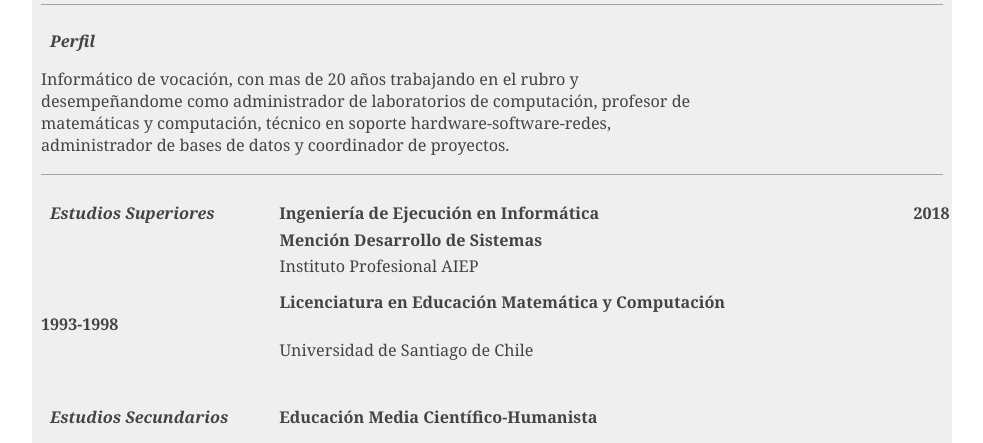
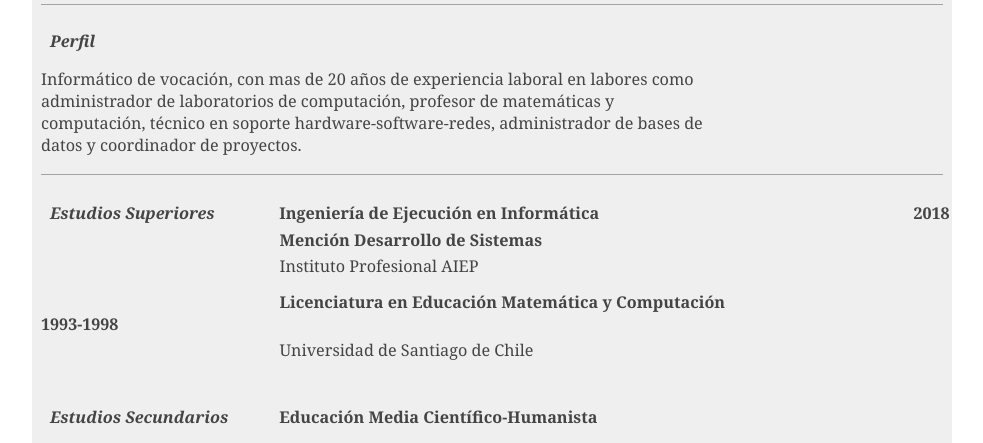
Before and after one commit to rmor1s/CV1, a plain HTML site: page index.html in a window 1280 px wide. Shown: the part 333-776 px from the top of the page, without its empty margins (148-1131 px from the left). Drawn offline with Linux system fonts and the light colour scheme.

Commit message:
actualizacion2

```diff
--- a/index.html
+++ b/index.html
@@ -19,6 +19,10 @@
             </div>
 
             <div>
+
+            </div>
+
+            <div>
                 <a href="https://www.youtube.com/channel/UCMJtXjLb2vy6K2KCcMM_-ow?view_as=subscriber" target="_blank"><img src="youtube3.png" alt="" style="weigth: 35px; height: 35px; margin-right: 10px"></a>
                 <a href="https://www.linkedin.com/in/richard-moris-moreno-05a240116/" target="_blank"><img src="linkedin3.png" alt="" style="weigth: 35px; height: 35px;margin-right: 10px"></a>
                 <a href="https://plus.google.com/u/0/114363350695657349241" target="_blank"><img src="google+3.png" alt="" style="weigth: 35px; height: 35px" ></a>
@@ -31,7 +35,7 @@
 
             <div style="background-color:#efefef;font-family: Georgia, 'Times New Roman', Times, serif;font-size: 20px;margin-top: 0px;padding: 10px" >
                 <p style="font-size: 18px;margin-left: 10px;margin-right: 50px;margin-top: 0px;display: inline-block;font-style:italic; width: 200px;vertical-align:top;font-weight:600">Perfil</p>
-                <p style="font-size: 18px;margin-top: 0px;display: inline-block; width: 750px;margin-bottom: 10px">Informático de vocación, con mas de 20 años trabajando en el rubro y desempeñandome como administrador de laboratorios de computación, profesor de matemáticas y computación, técnico en soporte hardware-software-redes, administrador de bases de datos y coordinador de proyectos.</p>
+                <p style="font-size: 18px;margin-top: 0px;display: inline-block; width: 750px;margin-bottom: 10px">Informático de vocación, con mas de 20 años de experiencia laboral en labores como administrador de laboratorios de computación, profesor de matemáticas y computación, técnico en soporte hardware-software-redes, administrador de bases de datos y coordinador de proyectos.</p>
                 <hr color=#a3a3a3 size=1>
             </div>
 
```
